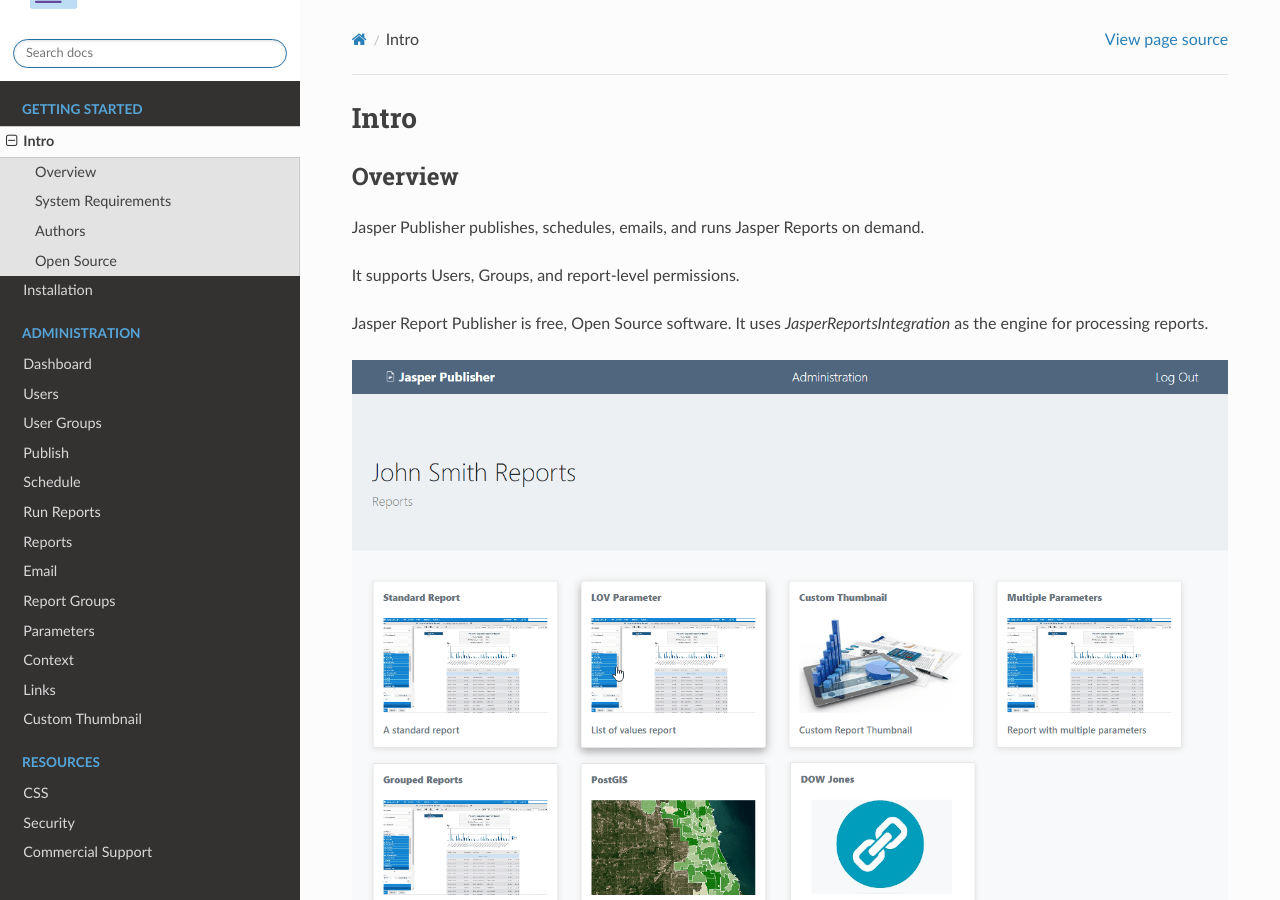
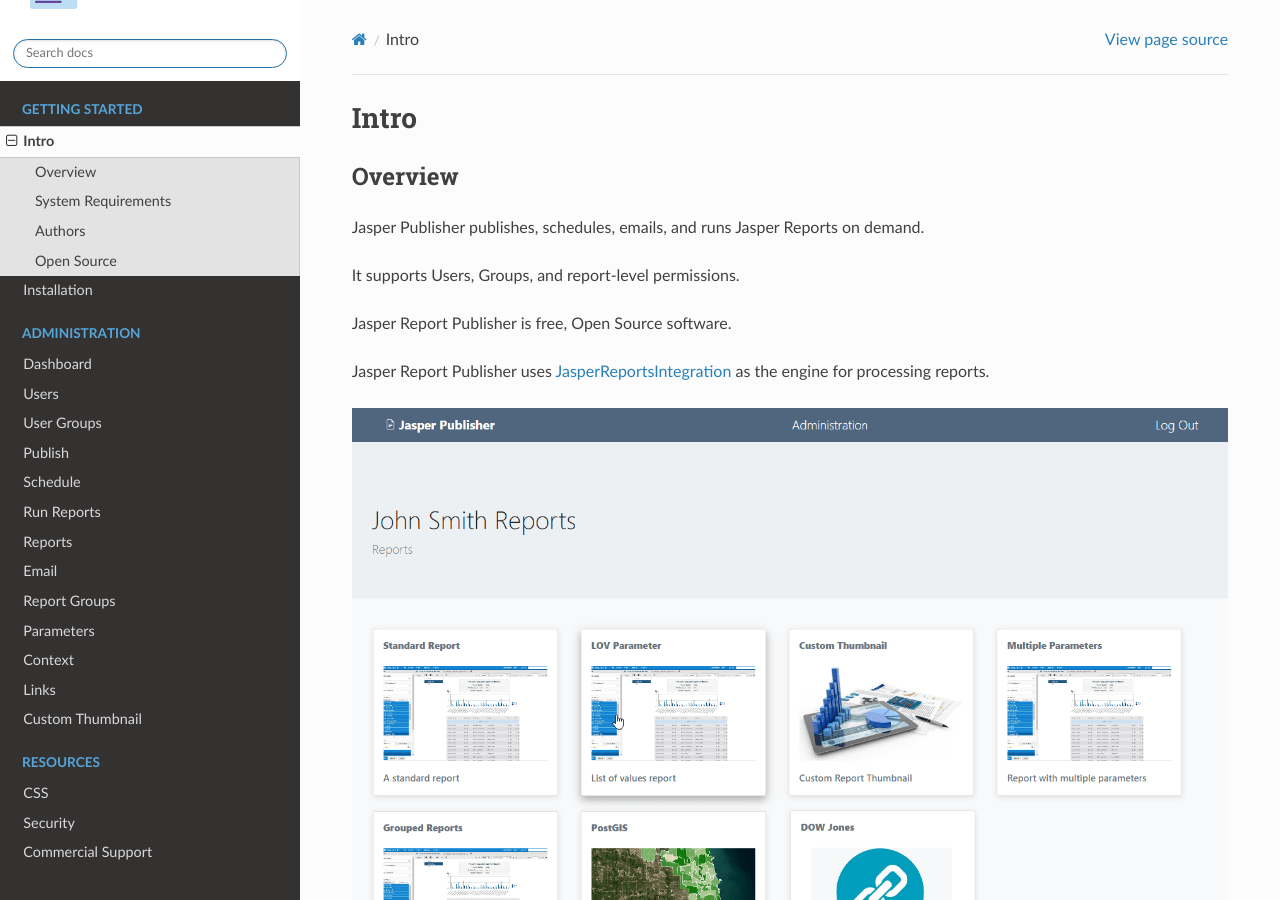
Before and after one commit to AcuGIS/jasper-report-publisher, a Sphinx documentation site: the page built from docs/intro.rst, in a window 1280 px wide and 900 px high. Built offline with Sphinx 7.4.7 and the Read the Docs theme 2.0.0, drawn with Linux system fonts in a browser that asks for light colours; pages that are not in the unit, such as notebooks, are missing from menus.

Commit message:
Update intro.rst

```diff
--- a/docs/intro.rst
+++ b/docs/intro.rst
@@ -8,7 +8,9 @@
 
 It supports Users, Groups, and report-level permissions.
 
-Jasper Report Publisher is free, Open Source software.  It uses `JasperReportsIntegration` as the engine for processing reports.
+Jasper Report Publisher is free, Open Source software.
+
+Jasper Report Publisher uses `JasperReportsIntegration`_ as the engine for processing reports.
 
 .. _`JasperReportsIntegration`: https://github.com/daust/JasperReportsIntegration
 
```
